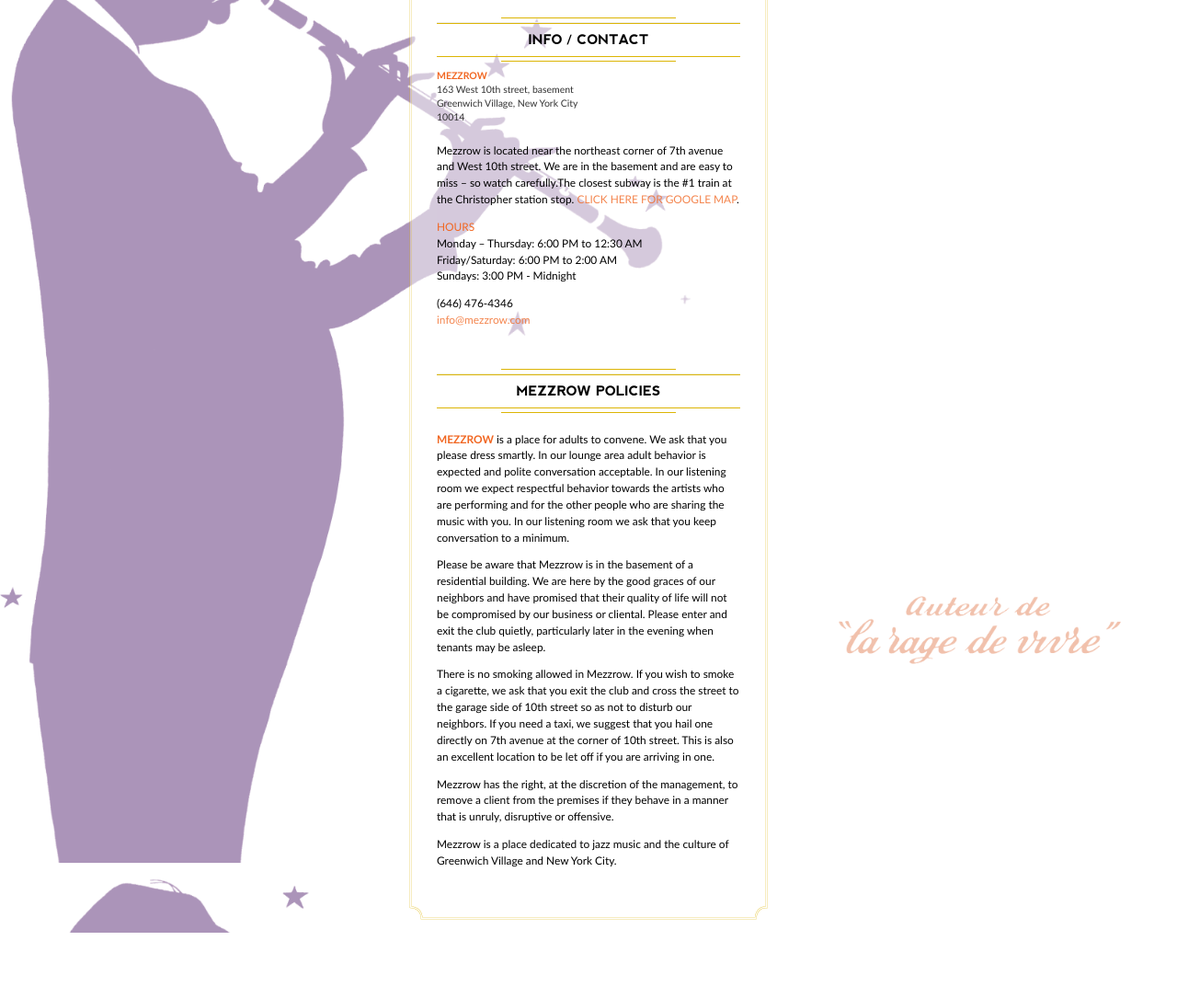
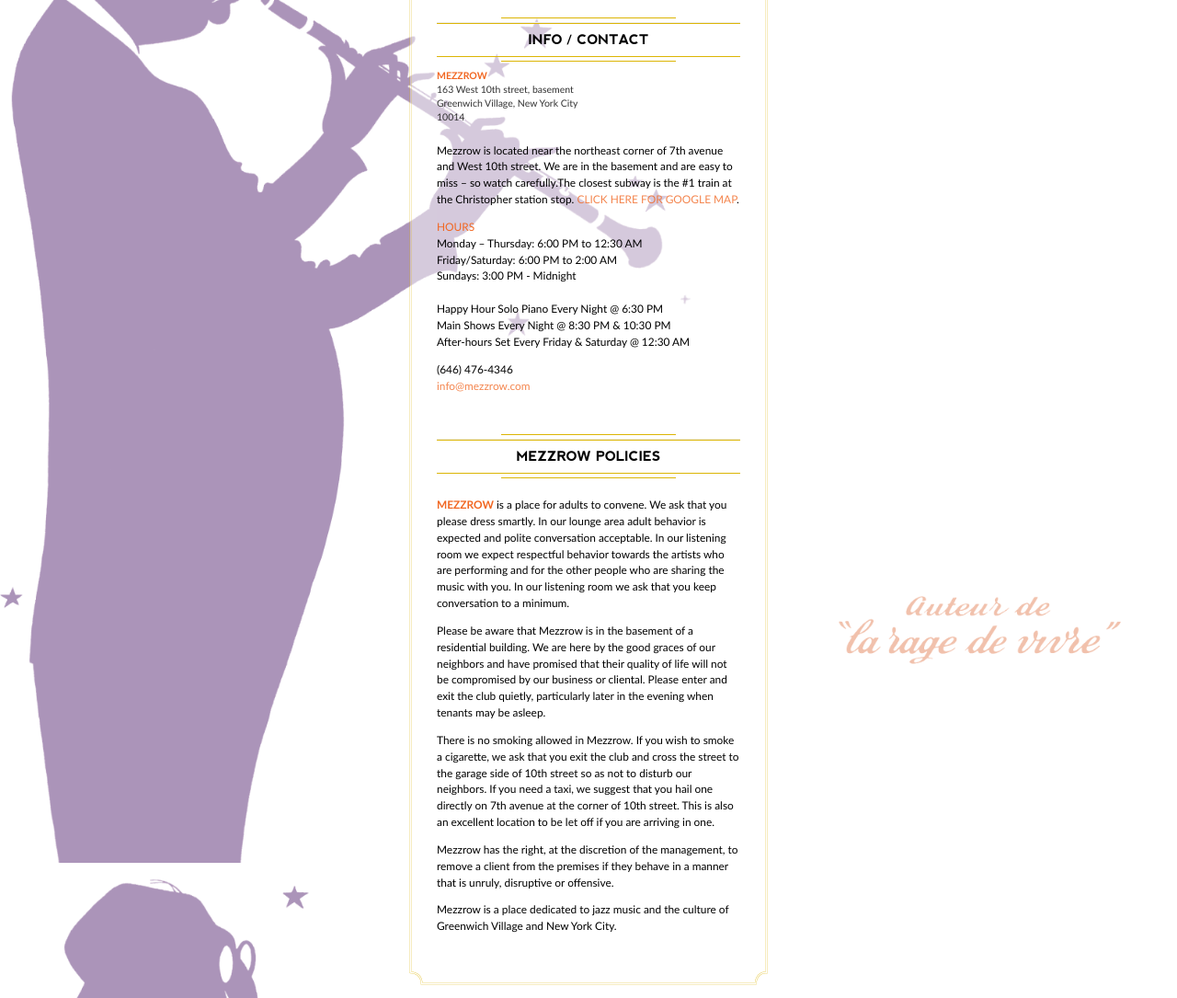
Before and after one commit to SmallsLIVE/mezzrow, a Django app: template mezzrow/templates/contact.html in a window 1280 px wide. Shown: the part 186-1271 px from the top of the page at 92% size. Before the commit the page ends 1200 px from the top, so only its background shows below. Run offline with Django 3.2, Linux system fonts and the light colour scheme; the template is opened without the code that fills it, so the values that code supplies are empty; some libraries are stand-ins or nearby versions.

Commit message:
small changes that Spike requested

```diff
--- a/mezzrow/templates/contact.html
+++ b/mezzrow/templates/contact.html
@@ -22,10 +22,13 @@
     </p>
 
     <p>
-      <span class="orange">HOURS</span><br>
-      Monday – Thursday: 6:00 PM to 12:30 AM<br>
-      Friday/Saturday: 6:00 PM to 2:00 AM<br>
-      Sundays: 3:00 PM - Midnight<br>
+      <span class="orange">HOURS</span><br/>
+      Monday – Thursday: 6:00 PM to 12:30 AM<br/>
+      Friday/Saturday: 6:00 PM to 2:00 AM<br/>
+      Sundays: 3:00 PM - Midnight<br/><br/>
+      Happy Hour Solo Piano Every Night @ 6:30 PM <br/>
+      Main Shows Every Night @ 8:30 PM & 10:30 PM <br/>
+      After-hours Set Every Friday & Saturday @ 12:30 AM <br/>
     </p>
 
     <p>
--- a/mezzrow/templates/events/event_detail.html
+++ b/mezzrow/templates/events/event_detail.html
@@ -42,7 +42,7 @@
           {{ basket_form.as_p }}
           <input type="hidden" name="next" value="{% url "basket:summary" %}"/>
           {% if session.availability.num_available > 0%}
-          <button type="submit" class="btn btn-default btn-sm">Make Reservations for the {{ product.set }} show<span
+          <button type="submit" class="btn btn-default btn-sm">Guaranteed Seat for the {{ product.set }} Show<span
                   class="arrow-right"></span></button>
           {% endif %}
           {% if user.is_superuser %}
```
